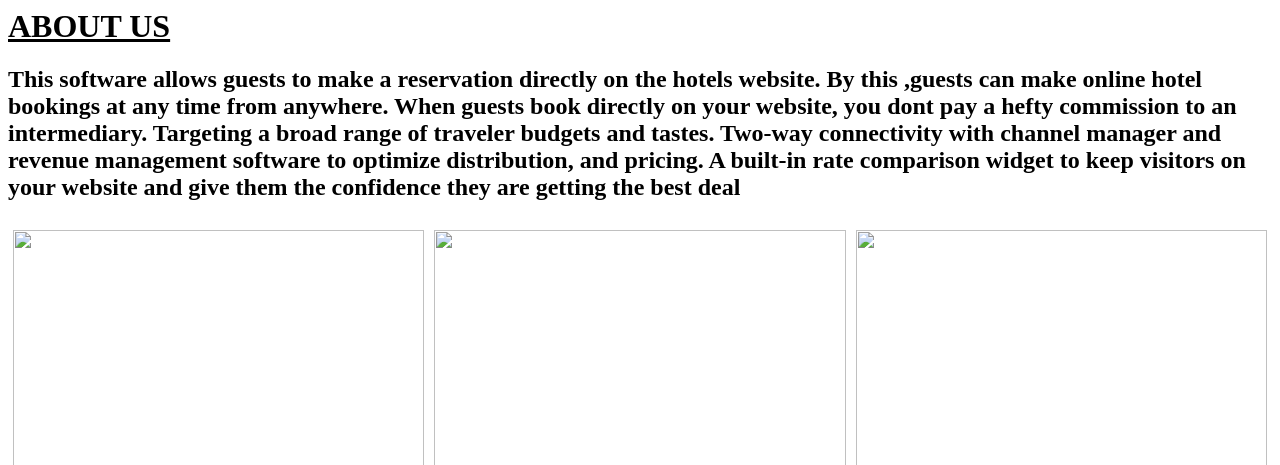
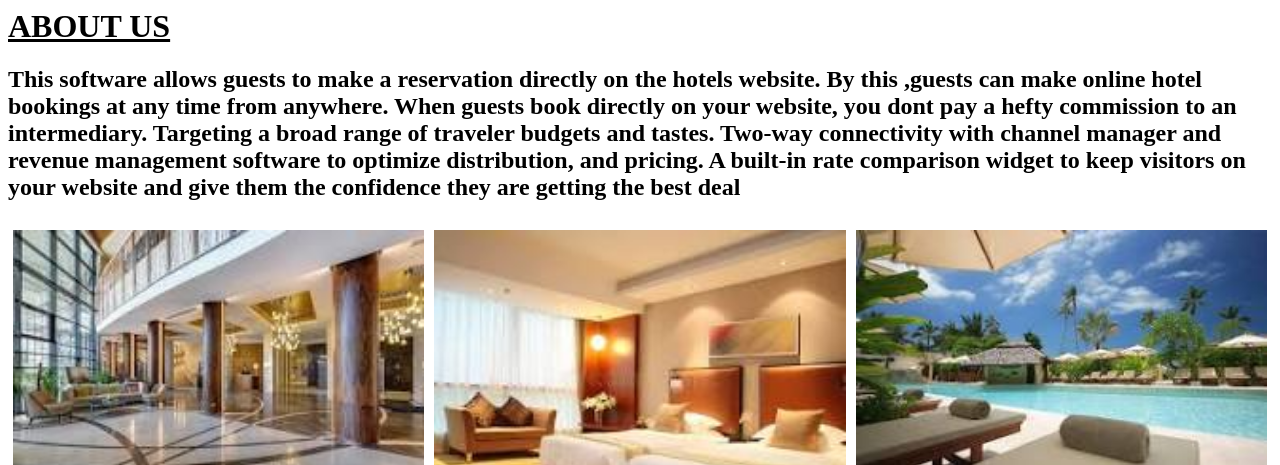
Before and after one commit to IdhayaHarine/WebTraining, a plain HTML site: page HTML/Aboutus.html in a window 1280 px wide. Shown: the top 465 px of the page. Drawn offline with Linux system fonts and the light colour scheme.

Commit message:
first commit

```diff
--- a/HTML/Aboutus.html
+++ b/HTML/Aboutus.html
@@ -9,7 +9,7 @@ float: left;
 width: 33.33%;
 padding: 5px;
 }
-/* clearfix(clear floats) */
+
 .row::after {
 content: "";
 clear:both;
@@ -27,18 +27,18 @@ display: table;
   A built-in rate comparison widget to keep visitors on your website and give them the confidence they are getting the best deal</P></h2>
 <div class="row">
 <div class="column">
-    <img src="C:\Users\User\Downloads\hotel front.jpg" style="width:100%"></div>
+    <img src="./asserts/hotel front.jpg" style="width:100%"></div>
     <div class="column">
-        <img src="C:\Users\User\Downloads\hotel inside.jpg"  style="width:100%"></div>
+        <img src="./asserts/hotel inside.jpg"  style="width:100%"></div>
 
         <div class="column">
-            <img src="C:\Users\User\Downloads\swimming pool.jpg"  style="width:100%"></div>
+            <img src="./asserts/swimming pool.jpg"  style="width:100%"></div>
             <div class="main">
                 <h1>expedite</h1>
                 <P><H1> Thank You For Choosing us </H1></P>
             </div>
 <div>
-<marquee> <img src=""C:\Users\User\Downloads\thannk youu.jpg""> </marquee>
+<marquee> <img src="./asserts/thannk youu.jpg"> </marquee>
 </div>
 </div>
 </body>
```
Also changed, not shown: HTML/asserts/hotel front.jpg (added), HTML/asserts/hotel inside.jpg (added), HTML/asserts/swimming pool.jpg (added), HTML/asserts/thannk youu.jpg (added).
